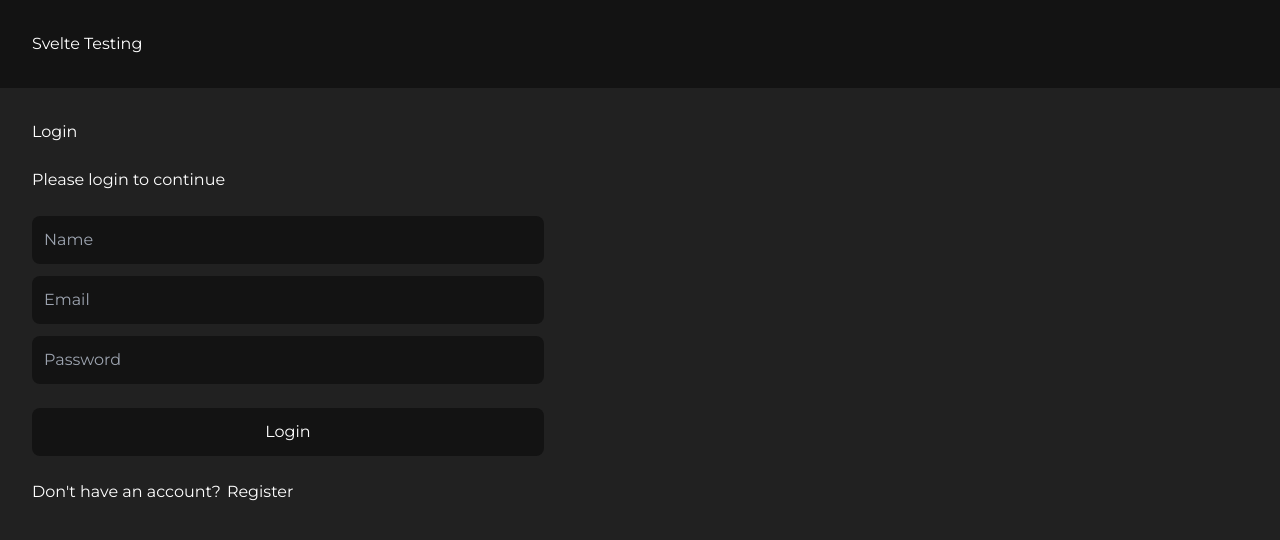
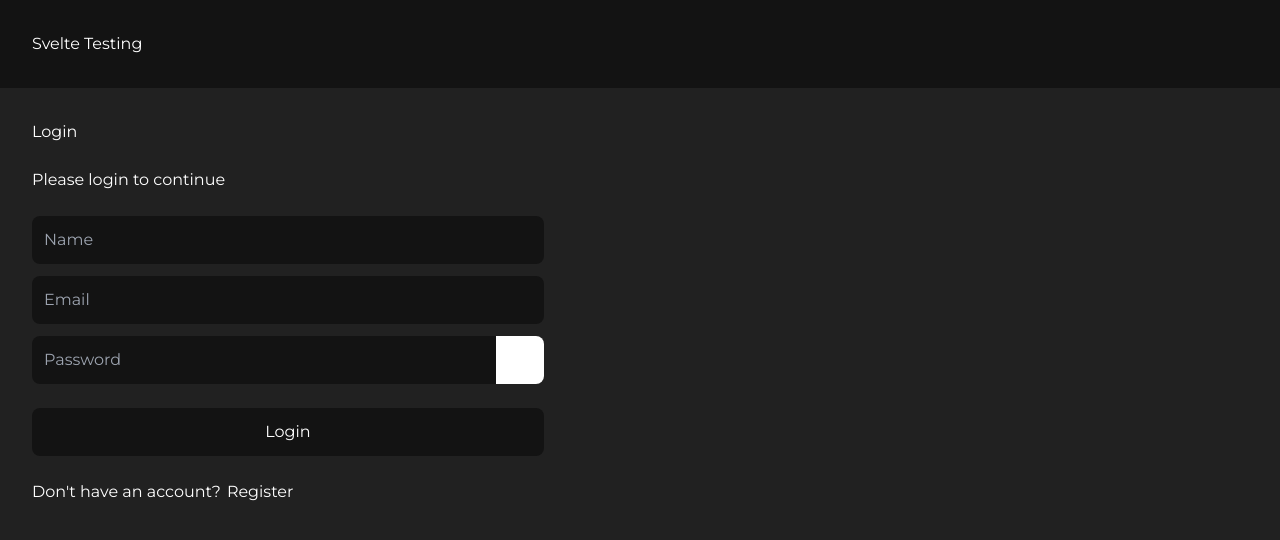
Before and after one commit to domuen/svelte-testing, a SvelteKit app: page /login in a window 1280 px wide. Shown: the top 540 px of the page. Built offline with nearby package versions, Linux system fonts and the light colour scheme.

Commit message:
create reusable input component

```diff
--- /dev/null
+++ b/src/lib/input.svelte
@@ -0,0 +1,49 @@
+<script lang="ts">
+  export let password: undefined | boolean = undefined;
+  export let placeholder: string;
+  export let value: string;
+
+  let showPassword = false;
+
+  const handleToggleShowPassword = () => {
+    showPassword = !showPassword;
+  };
+</script>
+
+{#if !password}
+  <input
+    class="text-white rounded-lg bg-[#131313] p-3"
+    {placeholder}
+    bind:value
+  />
+{:else}
+  <div
+    class="flex flex-row items-center text-white rounded-lg bg-[#131313] focus-within:outline outline-1 overflow-hidden"
+  >
+    {#if !showPassword}
+      <input
+        class="bg-transparent w-full p-3 focus:outline-none"
+        type="password"
+        {placeholder}
+        bind:value
+      />
+    {:else}
+      <input
+        class="bg-transparent w-full p-3 focus:outline-none"
+        type="text"
+        {placeholder}
+        bind:value
+      />
+    {/if}
+
+    <div
+      class="bg-white p-6 grow cursor-pointer"
+      role="button"
+      tabindex="0"
+      on:keypress={() => {}}
+      on:click={handleToggleShowPassword}
+    >
+      <!-- TODO get icon -->
+    </div>
+  </div>
+{/if}
--- a/src/routes/login/+page.svelte
+++ b/src/routes/login/+page.svelte
@@ -1,6 +1,7 @@
 <script lang="ts">
   import { userWritable } from "$lib/store.js";
   import { goto } from "$app/navigation";
+  import Input from "$lib/input.svelte";
 
   let name = "";
   let email = "";
@@ -28,24 +29,9 @@
   <p>Please login to continue</p>
 
   <div class="flex flex-col gap-3">
-    <input
-      class="text-white rounded-lg bg-[#131313] p-3"
-      type="text"
-      placeholder="Name"
-      bind:value={name}
-    />
-    <input
-      class="text-white rounded-lg bg-[#131313] p-3"
-      type="email"
-      placeholder="Email"
-      bind:value={email}
-    />
-    <input
-      class="text-white rounded-lg bg-[#131313] p-3"
-      type="password"
-      placeholder="Password"
-      bind:value={password}
-    />
+    <Input placeholder="Name" value={name} />
+    <Input placeholder="Email" value={email} />
+    <Input placeholder="Password" value={password} password />
   </div>
 
   <button class="text-white rounded-lg bg-[#131313] p-3" on:click={handleLogin}
--- a/src/routes/register/+page.svelte
+++ b/src/routes/register/+page.svelte
@@ -1,4 +1,6 @@
 <script lang="ts">
+  import Input from "$lib/input.svelte";
+
   let name = "";
   let email: string = "";
   let password = "";
@@ -18,24 +20,9 @@
   <p>Create your account</p>
 
   <div class="flex flex-col gap-3">
-    <input
-      class="text-white rounded-lg bg-[#131313] p-3"
-      type="text"
-      placeholder="Name"
-      bind:value={name}
-    />
-    <input
-      class="text-white rounded-lg bg-[#131313] p-3"
-      type="email"
-      placeholder="Email"
-      bind:value={email}
-    />
-    <input
-      class="text-white rounded-lg bg-[#131313] p-3"
-      type="password"
-      placeholder="Password"
-      bind:value={password}
-    />
+    <Input placeholder="Name" value={name} />
+    <Input placeholder="Email" value={email} />
+    <Input placeholder="Password" value={password} password />
   </div>
 
   <button
```
